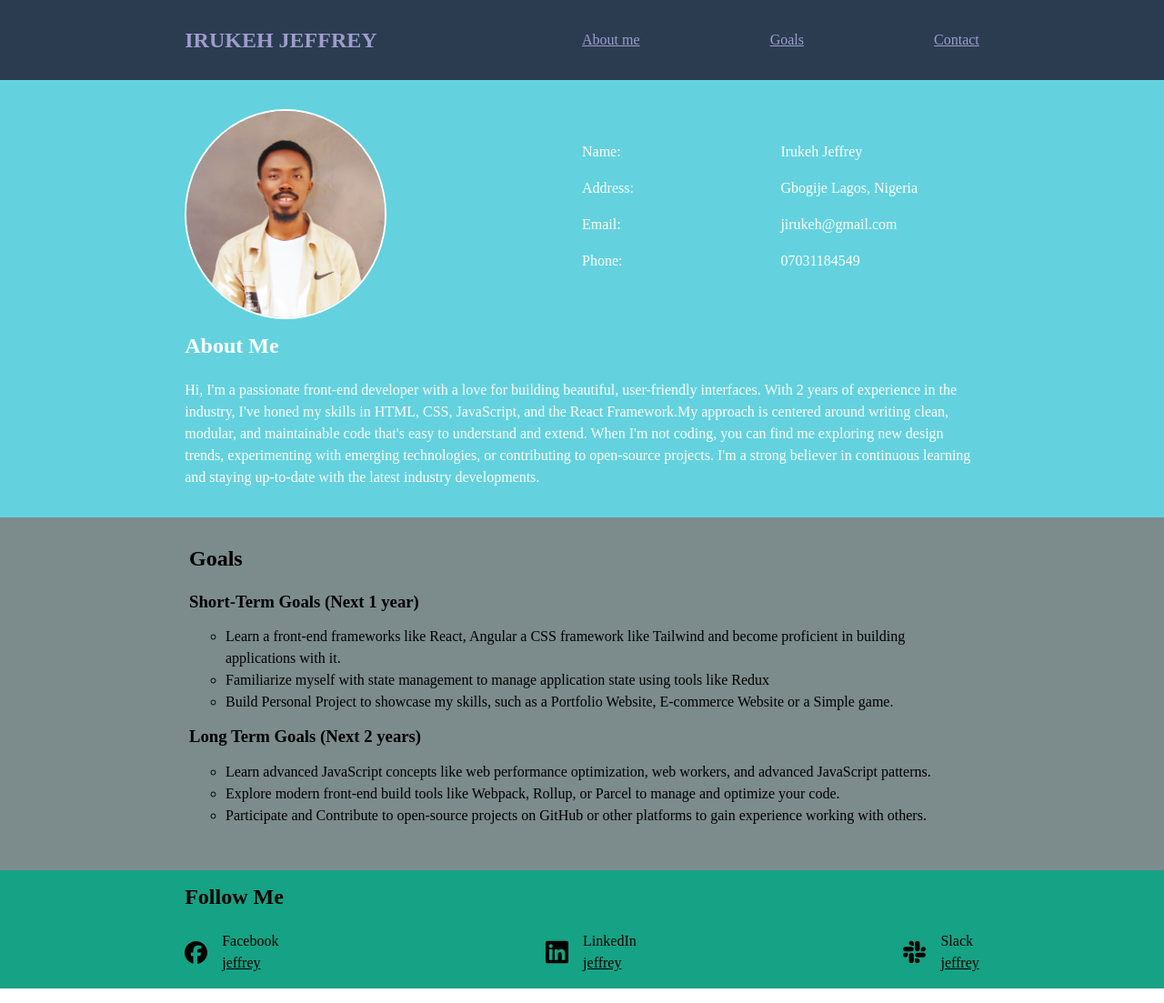
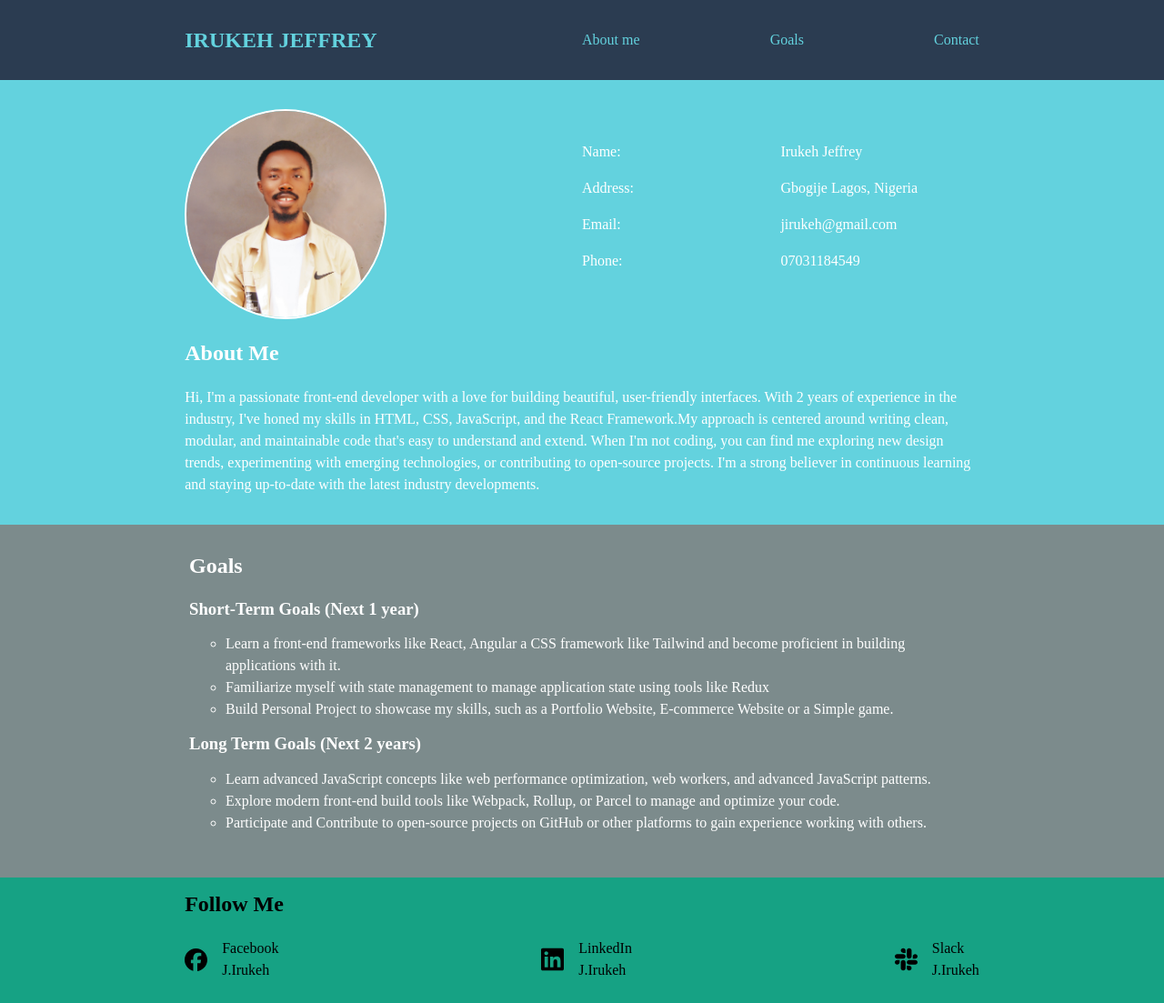
Before and after one commit to Jeffreyai7/hng-singlepage, a plain HTML site: page index.html in a window 1280 px wide. Shown: the whole page at 91% size. Drawn offline with Linux system fonts and the light colour scheme.

Commit message:
feat: completed

```diff
--- a/index.html
+++ b/index.html
@@ -13,13 +13,13 @@
             <div>
                 <h1>IRUKEH JEFFREY</h1>
                 <ul class="hide">
-                    <li><a href="">About me</a></li>
-                    <li><a href="">Goals</a></li>
-                    <li><a href="">Contact</a></li>
+                    <li><a href="#about-us">About me</a></li>
+                    <li><a href="#goals">Goals</a></li>
+                    <li><a href="#contacts">Contact</a></li>
                 </ul>
             </div>
             </nav>
-            <section class="about-us">
+            <section class="about-us" id="about-us">
                 <div class="about-us__intro">
                     <div class="about-us__img">
                         <img src="images/DSC_0642.JPG" alt="profilepic" >
@@ -41,7 +41,7 @@
                     </p>
                 </div>
             </section>
-            <section class="goals">
+            <section class="goals" id="goals">
                 <div class="goals__wrapper">
                     <h2>Goals</h2>
                     <div>
@@ -67,13 +67,13 @@
                     </div>
                 </div>
             </section>
-            <section class="contact">
+            <section class="contact" id="contacts">
                 <div class="contacts__wrapper">
                     <h2>Follow Me</h2>
                     <div class="links__wrapper">
-                        <div class="links"><div><img src="images/svg/facebook.svg" alt="facebook"><div class="link"><span>Facebook</span><a href="#">jeffrey</a></div></div></div>
-                        <div class="links"><div><img src="images/svg/linkedIn.svg" alt="linkedIn"><div class="link"><span>LinkedIn</span><a href="#">jeffrey</a></div></div></div>
-                        <div class="links"><div><img src="images/svg/slack.svg" alt="Slack"><div class="link"><span>Slack</span><a href="#">jeffrey</a></div></div></div>
+                        <div class="links"><div><img src="images/svg/facebook.svg" alt="facebook"><div class="link"><span>Facebook</span><a href="https://web.facebook.com/irukeh.jeffrey/">J.Irukeh</a></div></div></div>
+                        <div class="links"><div><img src="images/svg/linkedIn.svg" alt="linkedIn"><div class="link"><span>LinkedIn</span><a href="https://www.linkedin.com/in/jeffrey-irukeh-ab4326238">J.Irukeh</a></div></div></div>
+                        <div class="links"><div><img src="images/svg/slack.svg" alt="Slack"><div class="link"><span>Slack</span><a href="https://hngpremium.slack.com/team/U077SSG1HJA">J.Irukeh</a></div></div></div>
                     </div>
                 </div>
             </section>
--- a/styles.css
+++ b/styles.css
@@ -60,7 +60,11 @@ nav, section, .goals__wrapper{
 
 .intro{
     background-color: var(--primarydarkgrey);
-    color: rgb(157, 157, 202)
+    color: var(--primaryblue);
+}
+
+.info p{
+    margin-bottom: 0.5em;
 }
 
 .about-us{
@@ -72,6 +76,7 @@ nav, section, .goals__wrapper{
 
 .about-us h2{
     margin-bottom: 1em;
+    margin-top: 1em;
 }
 
 .about-us__intro{
@@ -92,7 +97,9 @@ border: 2px solid white;
 .goals{
     background-color: var(--primarygrey);
     padding: 1em 0;
+    color: white;
 }
+
 .goals h2{
     margin-bottom: 1em;
 }
@@ -120,7 +127,8 @@ margin-bottom: 1em;
     display: flex;
     align-items: center;
     gap: 1em;
-    width: 50%
+    width: 50%;
+    margin-bottom: 0.5em;
 }
 
 .links img{
@@ -133,6 +141,15 @@ width: 25px;
     justify-content:center ;
     width: 50%;
 }
+
+.links a{
+    text-decoration: none;
+}
+
+.links a:hover{
+    color: aliceblue;
+}
+
 .hide{
     display: none;
 }
@@ -154,6 +171,14 @@ width: 25px;
         width: 50%;
     }
 
+    .intro ul a{
+        text-decoration: none;
+    }
+
+    .intro ul a:hover{
+        color:#16a284
+    }
+
     .about-us__intro{
         width: 70%;
         margin: 0 auto;
@@ -167,7 +192,8 @@ width: 25px;
     .info p{
       margin-bottom: 1em;
       display: flex;
-      justify-content: space-around
+      justify-content: space-around;
+      white-space: nowrap;
     }
     .info p span{
         width: 50%;
```
